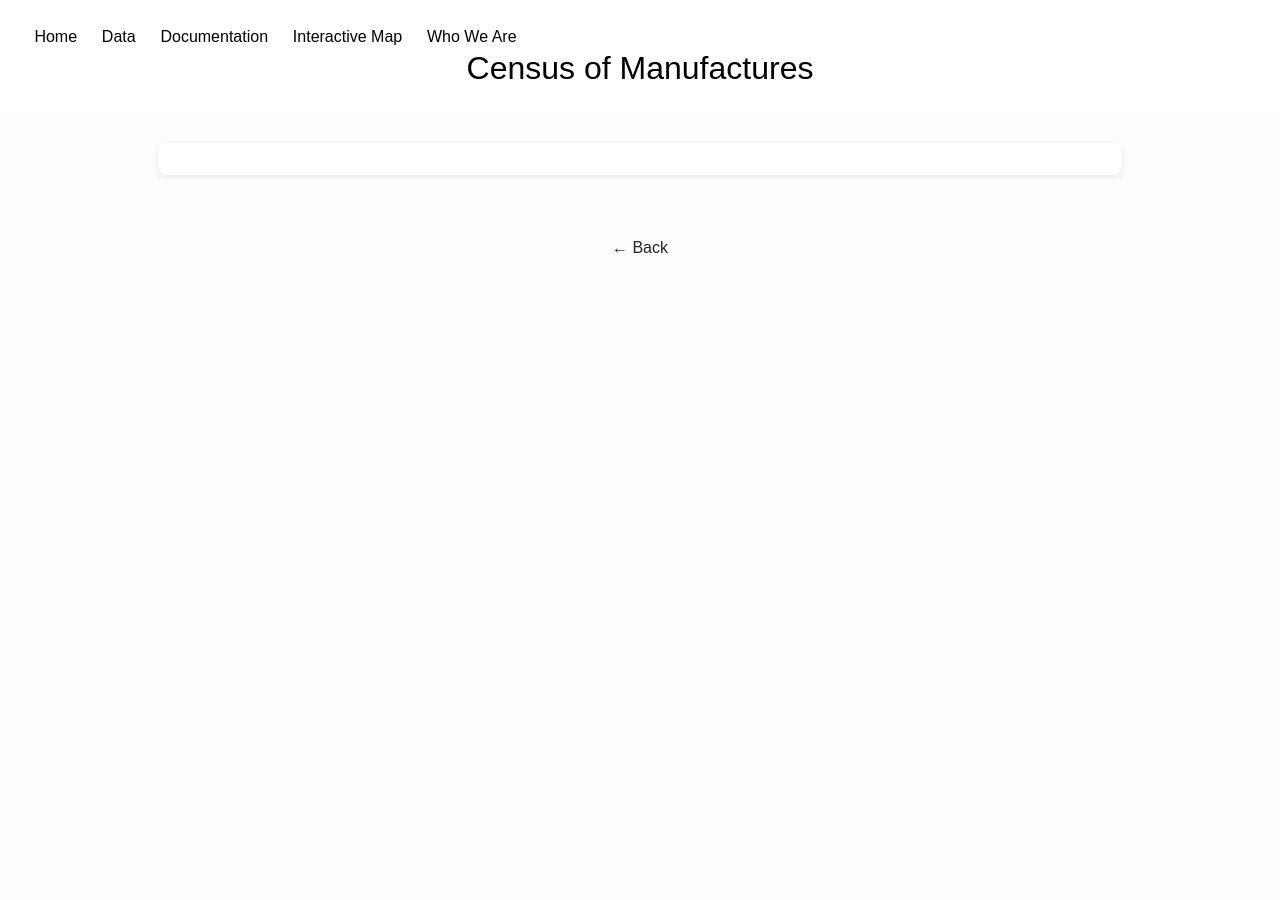
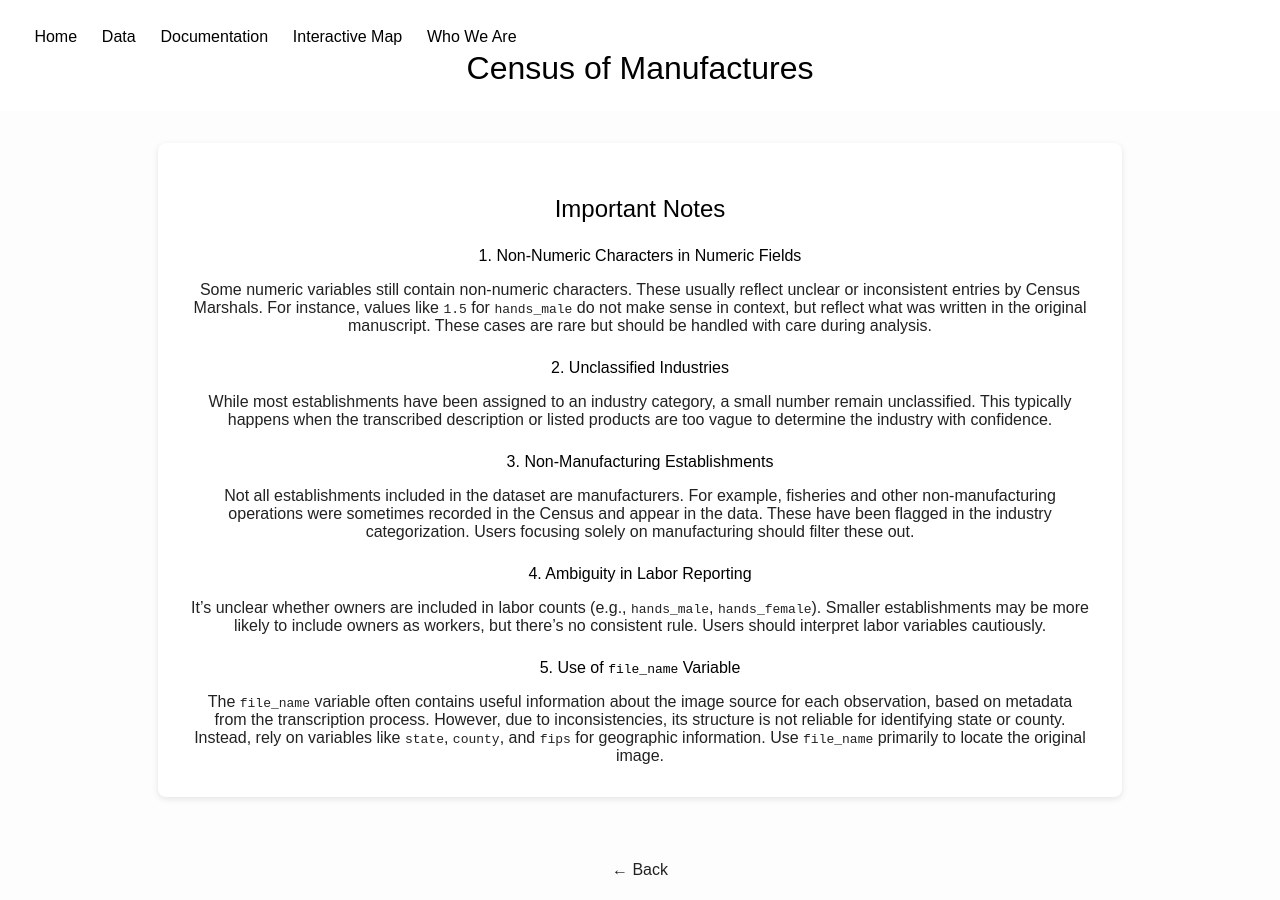
Before and after one commit to allen-otterstrom/CMF_data, a Jekyll site: the page built from methodology_sub/important_notes.md, in a window 1280 px wide. Built offline with Jekyll 4.4.1, drawn with Linux system fonts in a browser that asks for light colours.

Commit message:
Update important_notes.md

```diff
--- a/methodology_sub/important_notes.md
+++ b/methodology_sub/important_notes.md
@@ -4,3 +4,25 @@ title: Important Notes
 prev: /methodology_sub/8_variable_cleaning
 hide_back: true
 ---
+
+## Important Notes
+
+#### 1. Non-Numeric Characters in Numeric Fields
+
+Some numeric variables still contain non-numeric characters. These usually reflect unclear or inconsistent entries by Census Marshals. For instance, values like `1.5` for `hands_male` do not make sense in context, but reflect what was written in the original manuscript. These cases are rare but should be handled with care during analysis.
+
+#### 2. Unclassified Industries
+
+While most establishments have been assigned to an industry category, a small number remain unclassified. This typically happens when the transcribed description or listed products are too vague to determine the industry with confidence.
+
+#### 3. Non-Manufacturing Establishments
+
+Not all establishments included in the dataset are manufacturers. For example, fisheries and other non-manufacturing operations were sometimes recorded in the Census and appear in the data. These have been flagged in the industry categorization. Users focusing solely on manufacturing should filter these out.
+
+#### 4. Ambiguity in Labor Reporting
+
+It’s unclear whether owners are included in labor counts (e.g., `hands_male`, `hands_female`). Smaller establishments may be more likely to include owners as workers, but there's no consistent rule. Users should interpret labor variables cautiously.
+
+#### 5. Use of `file_name` Variable
+
+The `file_name` variable often contains useful information about the image source for each observation, based on metadata from the transcription process. However, due to inconsistencies, its structure is not reliable for identifying state or county. Instead, rely on variables like `state`, `county`, and `fips` for geographic information. Use `file_name` primarily to locate the original image.
```
